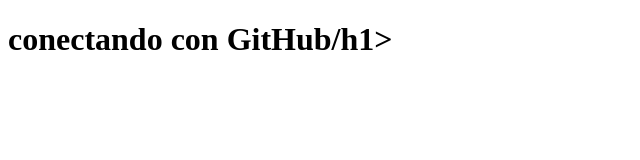
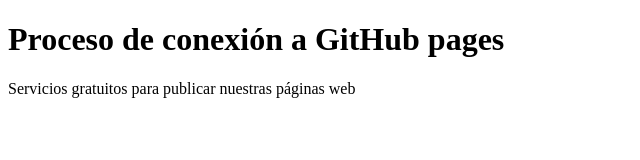
Before and after one commit to ElisaOrtiz589/aprendiendo-github, a plain HTML site: page index.html in a window 1280 px wide. Shown: the whole page, without its empty margins (0-640 px from the left). Drawn offline with Linux system fonts and the light colour scheme.

Commit message:
Subiendo archivo index. html

```diff
--- a/index.html
+++ b/index.html
@@ -3,9 +3,10 @@
 <head>
     <meta charset="UTF-8">
     <meta name="viewport" content="width=device-width, initial-scale=1.0">
-    <title>Document</title>
+    <title>GitHub Pages</title>
 </head>
 <body>
-    <h1>conectando con GitHub/h1>
+    <h1>Proceso de conexión a GitHub pages</h1>
+    <p>Servicios gratuitos para publicar nuestras páginas web</p>
 </body>
 </html>
```
Also changed, not shown: 2 other files.
